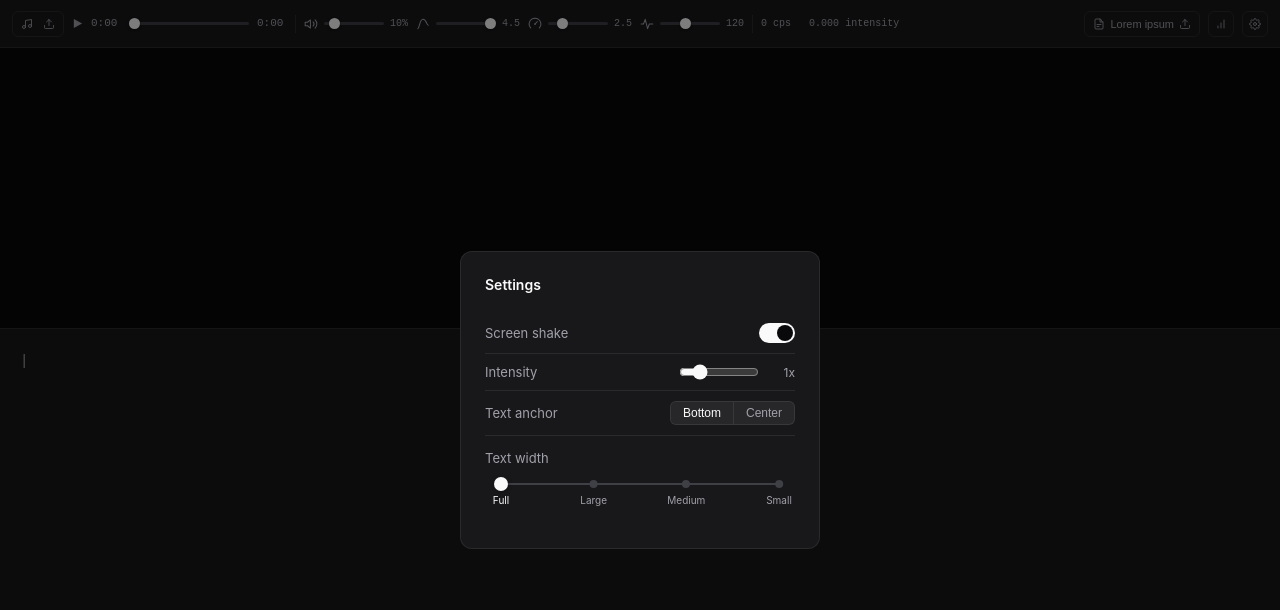
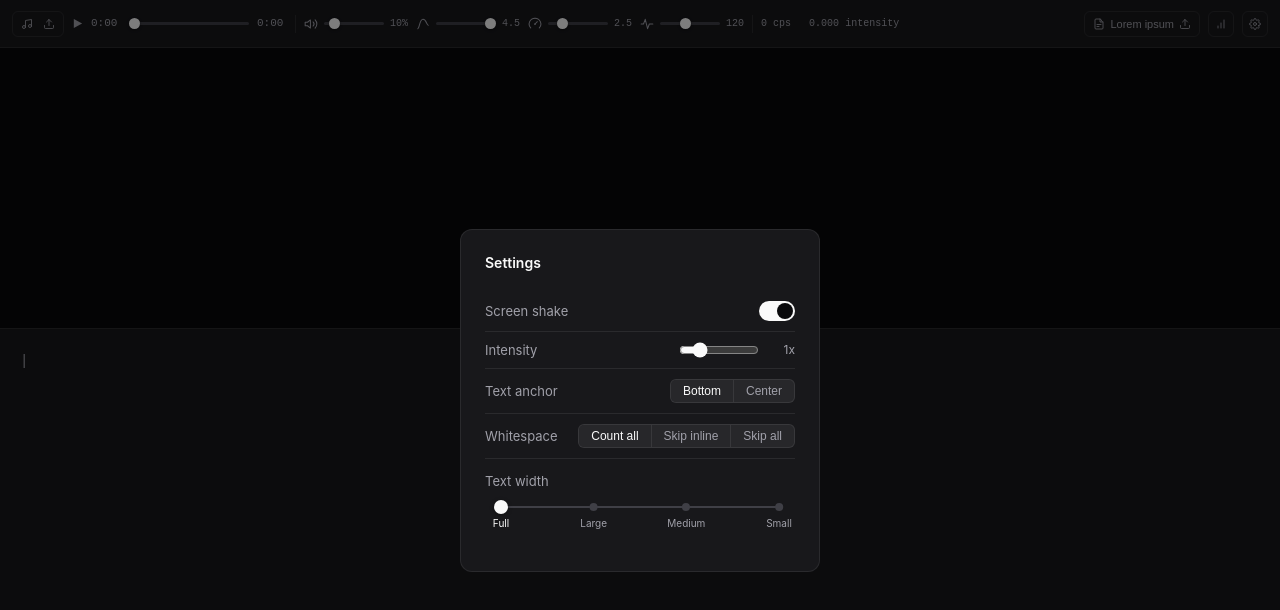
Before and after one commit to DenizCiger/sound-typer, a React (Vite) app: page / in a window 1280 px wide. Both pictures are taken after a click on the button 1255 px from the left and 23 px from the top of the page. Shown: the top 610 px of the page. Built offline with nearby package versions, Linux system fonts and the light colour scheme.

Commit message:
Add whitespace skip modes to typing settings

```diff
--- a/src/App.tsx
+++ b/src/App.tsx
@@ -12,7 +12,7 @@ const STORAGE_KEY = 'sound-typer-prefs';
 const TEXT_SOURCE_KEY = 'sound-typer-text-source';
 const SETTINGS_KEY = 'sound-typer-settings';
 
-const DEFAULT_SETTINGS: SettingsState = { screenshake: true, screenshakeMultiplier: 1, cursorPosition: 'bottom', textWidth: 'full' };
+const DEFAULT_SETTINGS: SettingsState = { screenshake: true, screenshakeMultiplier: 1, cursorPosition: 'bottom', textWidth: 'full', whitespaceMode: 'none' };
 
 function loadSettings(): SettingsState {
   try {
@@ -189,7 +189,7 @@ export default function App() {
         onOpenSettings={() => setShowSettings(true)}
       />
       {showVisualizer && <Visualizer dataArrayRef={engine.dataArray} isPlaying={isPlaying} />}
-      <Typewriter ref={typewriterRef} textSource={textSource || LOREM} screenshake={settings.screenshake} screenshakeMultiplier={settings.screenshakeMultiplier} shakeThreshold={shakeThreshold} cursorPosition={settings.cursorPosition} textWidth={settings.textWidth} />
+      <Typewriter ref={typewriterRef} textSource={textSource || LOREM} screenshake={settings.screenshake} screenshakeMultiplier={settings.screenshakeMultiplier} shakeThreshold={shakeThreshold} cursorPosition={settings.cursorPosition} textWidth={settings.textWidth} whitespaceMode={settings.whitespaceMode} />
       {showSettings && <Settings settings={settings} onChange={handleSettingsChange} onClose={() => setShowSettings(false)} />}
     </div>
   );
--- a/src/components/Settings.tsx
+++ b/src/components/Settings.tsx
@@ -2,12 +2,14 @@ import { useRef, useCallback, useState, useEffect } from 'react';
 import styles from '../styles/Settings.module.css';
 
 export type TextWidth = 'full' | 'large' | 'medium' | 'small';
+export type WhitespaceMode = 'none' | 'inline' | 'all';
 
 export interface SettingsState {
   screenshake: boolean;
   screenshakeMultiplier: number;
   cursorPosition: 'bottom' | 'center';
   textWidth: TextWidth;
+  whitespaceMode: WhitespaceMode;
 }
 
 const WIDTH_STOPS: { value: TextWidth; label: string }[] = [
@@ -15,6 +17,12 @@ const WIDTH_STOPS: { value: TextWidth; label: string }[] = [
   { value: 'large', label: 'Large' },
   { value: 'medium', label: 'Medium' },
   { value: 'small', label: 'Small' },
+];
+
+const WHITESPACE_OPTIONS: { value: WhitespaceMode; label: string }[] = [
+  { value: 'none', label: 'Count all' },
+  { value: 'inline', label: 'Skip inline' },
+  { value: 'all', label: 'Skip all' },
 ];
 
 interface Props {
@@ -128,6 +136,20 @@ export function Settings({ settings, onChange, onClose }: Props) {
             </button>
           </div>
         </div>
+        <div className={styles.row}>
+          <span className={styles.label}>Whitespace</span>
+          <div className={styles.segmented}>
+            {WHITESPACE_OPTIONS.map((option) => (
+              <button
+                key={option.value}
+                className={`${styles.segBtn} ${settings.whitespaceMode === option.value ? styles.segBtnActive : ''}`}
+                onClick={() => onChange({ ...settings, whitespaceMode: option.value })}
+              >
+                {option.label}
+              </button>
+            ))}
+          </div>
+        </div>
         <div className={styles.rowStacked}>
           <span className={styles.label}>Text width</span>
           <div
--- a/src/components/Typewriter.tsx
+++ b/src/components/Typewriter.tsx
@@ -1,5 +1,5 @@
 import { useRef, useImperativeHandle, forwardRef } from 'react';
-import type { TextWidth } from './Settings';
+import type { TextWidth, WhitespaceMode } from './Settings';
 import { LOREM, SILENCE_THRESHOLD, MAX_VISIBLE_LINES } from '../constants';
 import styles from '../styles/Typewriter.module.css';
 
@@ -32,9 +32,10 @@ interface TypewriterProps {
   shakeThreshold?: number;
   cursorPosition?: 'bottom' | 'center';
   textWidth?: TextWidth;
+  whitespaceMode?: WhitespaceMode;
 }
 
-export const Typewriter = forwardRef<TypewriterHandle, TypewriterProps>(({ textSource = LOREM, screenshake = true, screenshakeMultiplier = 1, shakeThreshold = 120, cursorPosition = 'bottom', textWidth = 'full' }, ref) => {
+export const Typewriter = forwardRef<TypewriterHandle, TypewriterProps>(({ textSource = LOREM, screenshake = true, screenshakeMultiplier = 1, shakeThreshold = 120, cursorPosition = 'bottom', textWidth = 'full', whitespaceMode = 'none' }, ref) => {
   const containerRef = useRef<HTMLDivElement>(null);
   const textRef = useRef<HTMLSpanElement>(null);
   const cursorRef = useRef<HTMLSpanElement>(null);
@@ -43,10 +44,12 @@ export const Typewriter = forwardRef<TypewriterHandle, TypewriterProps>(({ textS
   const shakeMultRef = useRef(screenshakeMultiplier);
   const shakeThreshRef = useRef(shakeThreshold);
   const cursorPosRef = useRef(cursorPosition);
+  const whitespaceModeRef = useRef(whitespaceMode);
   screenshakeRef.current = screenshake;
   shakeMultRef.current = screenshakeMultiplier;
   shakeThreshRef.current = shakeThreshold;
   cursorPosRef.current = cursorPosition;
+  whitespaceModeRef.current = whitespaceMode;
 
   const linesRef = useRef<string[]>(['']);
   const sourceIndexRef = useRef(0);
@@ -56,6 +59,24 @@ export const Typewriter = forwardRef<TypewriterHandle, TypewriterProps>(({ textS
   const fluxAvgRef = useRef(0);
   const shakeDxRef = useRef(0);
   const shakeDyRef = useRef(0);
+
+  const appendCharacter = (ch: string) => {
+    if (ch === '\n') {
+      linesRef.current.push('');
+    } else {
+      linesRef.current[linesRef.current.length - 1] += ch;
+    }
+
+    if (linesRef.current.length > MAX_VISIBLE_LINES) {
+      linesRef.current.splice(0, linesRef.current.length - MAX_VISIBLE_LINES);
+    }
+  };
+
+  const shouldSkipImmediately = (ch: string) => {
+    if (whitespaceModeRef.current === 'inline') return ch === ' ' || ch === '\t';
+    if (whitespaceModeRef.current === 'all') return ch === ' ' || ch === '\t' || ch === '\n';
+    return false;
+  };
 
   const doReset = () => {
     linesRef.current = [''];
@@ -120,20 +141,19 @@ export const Typewriter = forwardRef<TypewriterHandle, TypewriterProps>(({ textS
       charAccumRef.current -= count;
       if (count === 0) return 0;
 
-      let newChars = '';
       for (let i = 0; i < count; i++) {
         const ch = textSource[sourceIndexRef.current % textSource.length];
         sourceIndexRef.current++;
-        if (ch === '\n') {
-          linesRef.current.push('');
-        } else {
-          newChars += ch;
+
+        appendCharacter(ch);
+
+        while (textSource.length > 0) {
+          const nextCh = textSource[sourceIndexRef.current % textSource.length];
+          if (!shouldSkipImmediately(nextCh)) break;
+
+          sourceIndexRef.current++;
+          appendCharacter(nextCh);
         }
-      }
-      linesRef.current[linesRef.current.length - 1] += newChars;
-
-      if (linesRef.current.length > MAX_VISIBLE_LINES) {
-        linesRef.current.splice(0, linesRef.current.length - MAX_VISIBLE_LINES);
       }
 
       textEl.textContent = linesRef.current.join('\n');
```
Also changed, not shown: 1 other file (tests, documents, lock files or other folders).
